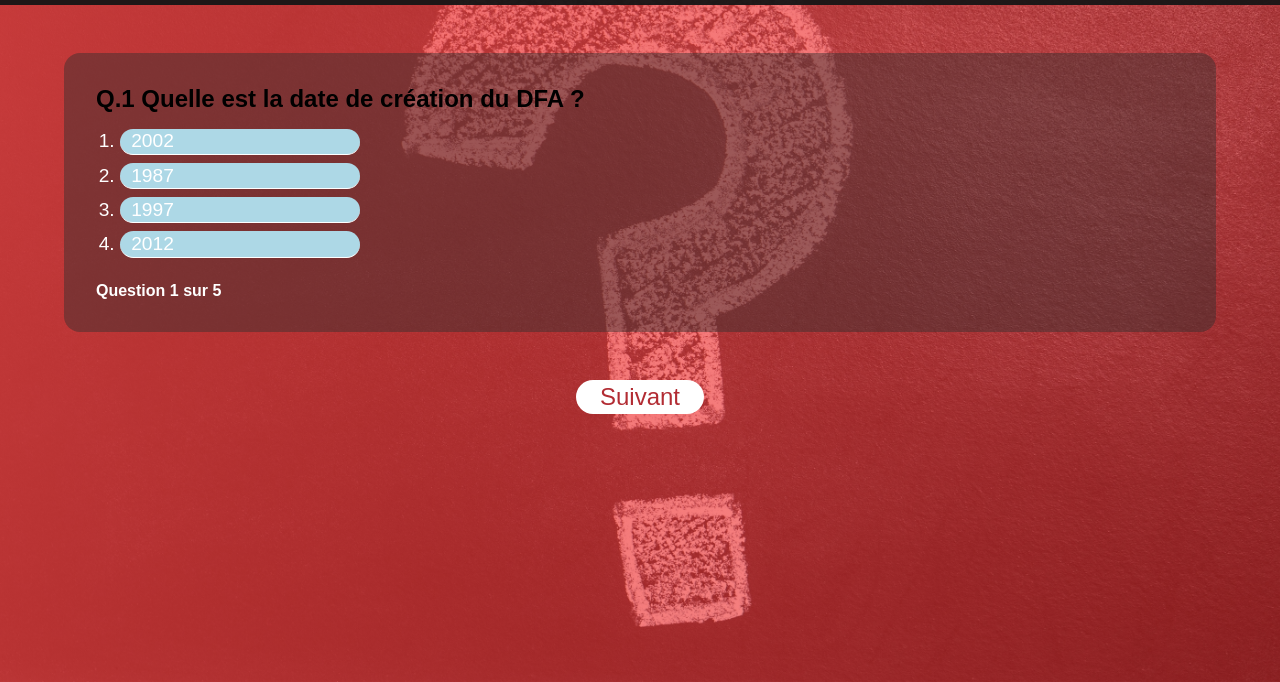
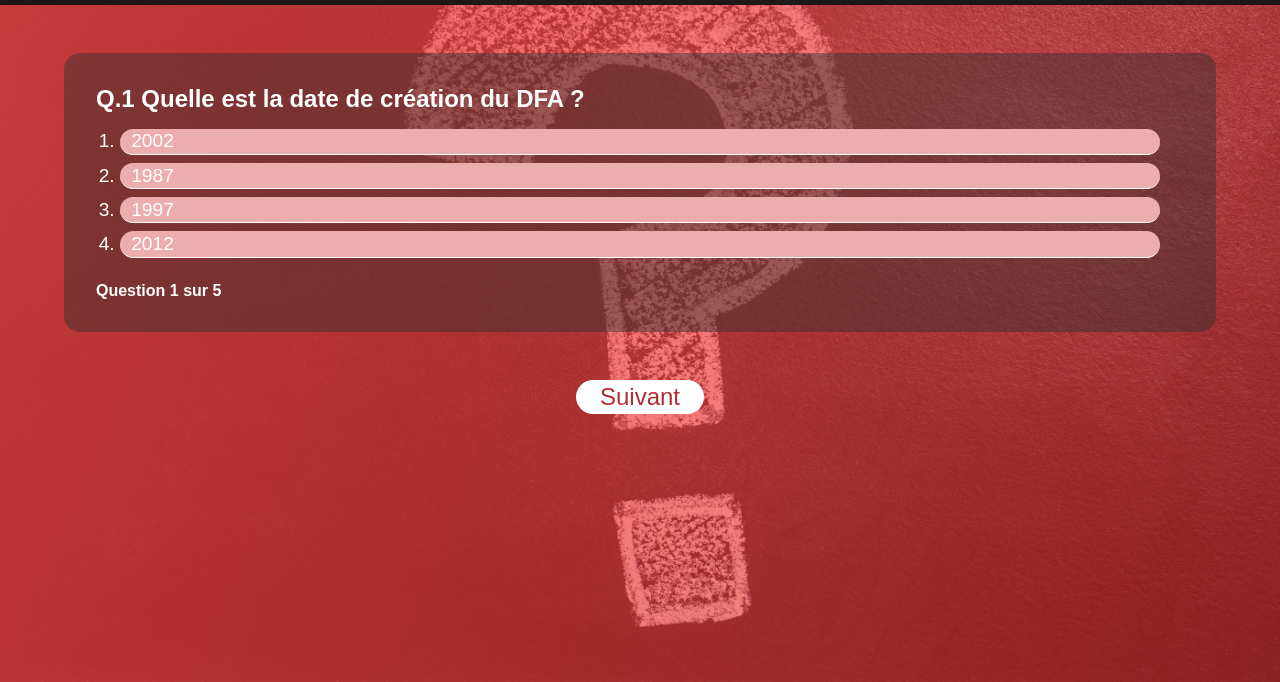
Before and after one commit to ZanCoulibaly/quizdfacom, a plain HTML site: page index.html in a window 1280 px wide. Shown: the part 118-800 px from the top of the page. Drawn offline with Linux system fonts and the light colour scheme.

Commit message:
modifier

```diff
--- a/quiz.css
+++ b/quiz.css
@@ -44,14 +44,16 @@ img {
 
 #question {
     margin-bottom: 1rem;
+    color: #fff;
 }
 
 .option {
     margin-bottom: 0.5rem;
     font-size: 1.2rem;
     border-bottom: solid 0.1rem white;
-    width: 15rem;
-    background: lightblue;
+    width: auto;
+    color: #fff;
+    background: rgb(235, 173, 173);
     border-radius: 1rem;
 }
 
```
